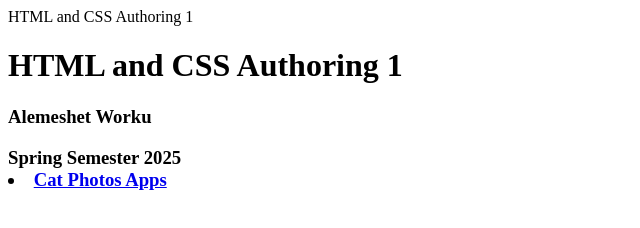
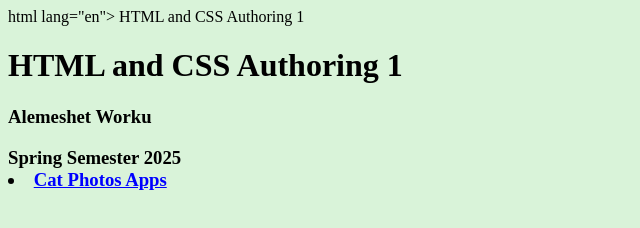
Before and after one commit to Alem5555/html2, a plain HTML site: page index.html in a window 1280 px wide. Shown: the whole page, without its empty margins (0-640 px from the left). Drawn offline with Linux system fonts and the light colour scheme.

Commit message:
adding styles to html2 homepage

```diff
--- a/index.html
+++ b/index.html
@@ -1,6 +1,30 @@
-<html lang="en">
+html lang="en">
 <head>
   <titile>HTML and CSS Authoring 1</titile>
+
+  <style>
+    body{
+        background-color: rgb(217, 243, 217);
+        font-family: Arial, Helvetica, sans-serif
+        padding: 50px
+    }
+    h1 {
+        font-family:'Times New Roman', Times, serif
+        color: rgba(165, 42, 42, 0.87);
+    }
+    a:link,
+    a:visited,
+    a:hover {
+        color: blue;
+        font-weight: bold;
+
+    }
+
+    a:hover {
+        color: coral;
+        text-decoration: none
+    }
+  </style>
   </head>
 
   <body>
```
